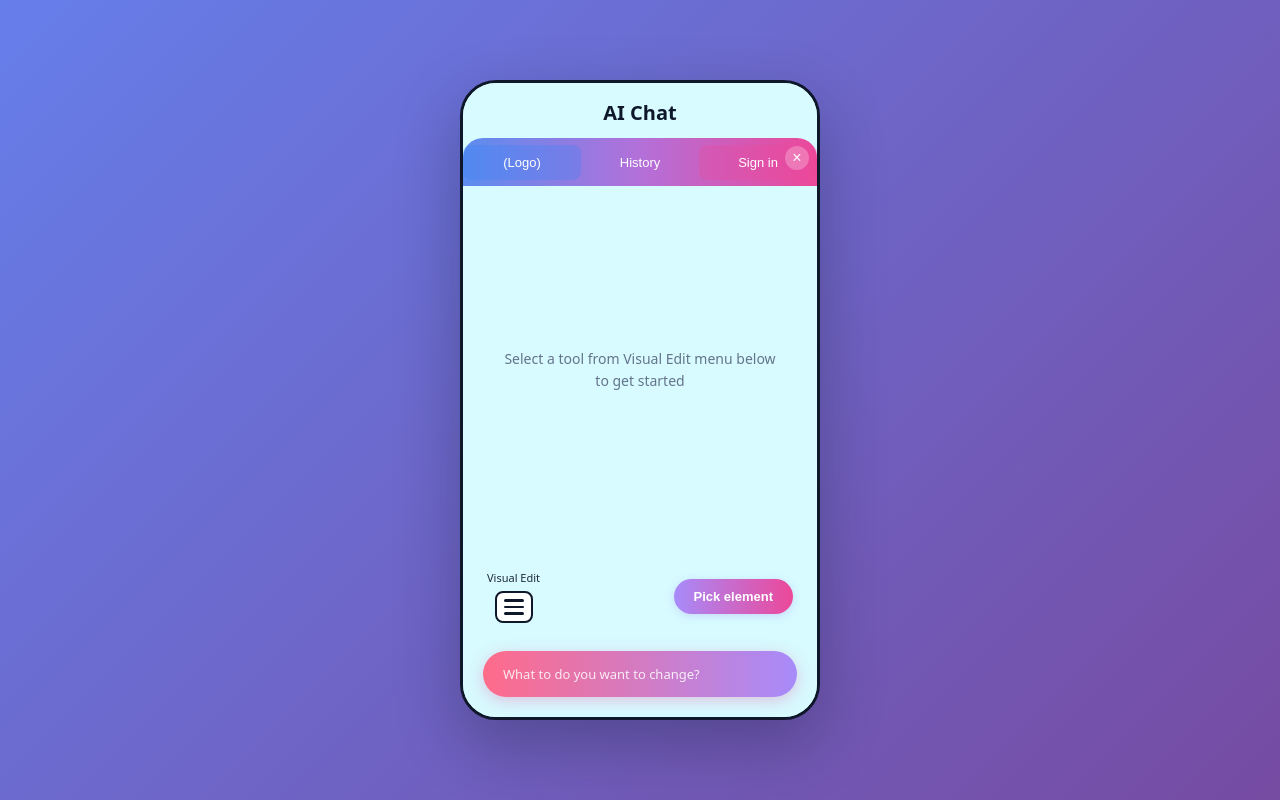
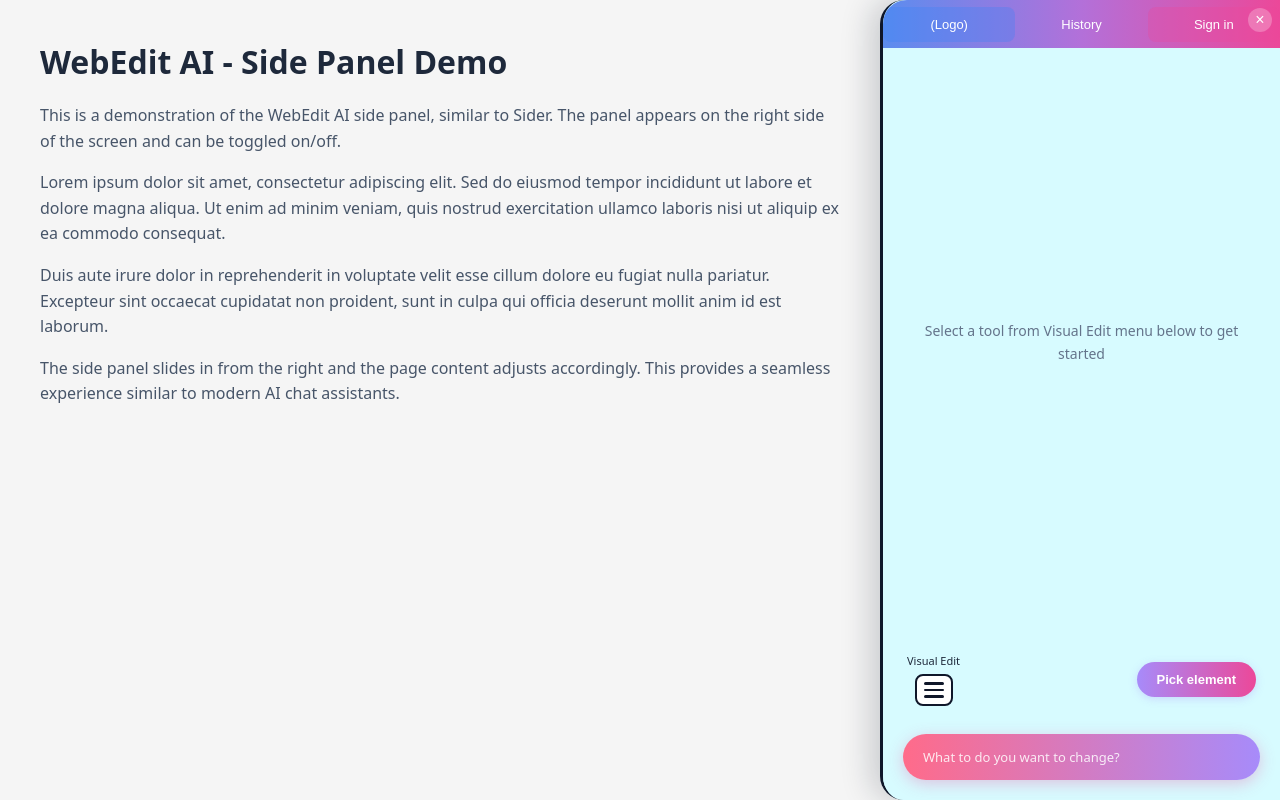
Before and after one commit to yairaicreator/thetool---webeditai, a browser extension: page test-ui.html in a window 1280 px wide. Drawn offline with Linux system fonts and the light colour scheme.

Commit message:
Revamp WebEdit AI chat panel to a side panel design, enhancing usability with a fixed position and improved layout. Remove title section, adjust styles for better integration with page content, and implement toggle functionality for seamless user interaction.

```diff
--- a/contentScript.js
+++ b/contentScript.js
@@ -26,9 +26,6 @@ function createPanel() {
   panel.id = "webedit-chat-panel";
   panel.className = "hidden";
   panel.innerHTML = `
-    <!-- Title -->
-    <div class="webedit-panel-title">AI Chat</div>
-
     <!-- Header Navigation Bar -->
     <div class="webedit-panel-header">
       <button class="webedit-nav-btn logo-btn" id="webedit-logo-btn">(Logo)</button>
--- a/test-ui.html
+++ b/test-ui.html
@@ -3,7 +3,7 @@
 <head>
   <meta charset="UTF-8">
   <meta name="viewport" content="width=device-width, initial-scale=1.0">
-  <title>AI Chat Panel - UI Design</title>
+  <title>AI Chat Panel - Side Panel Design</title>
   <style>
     * {
       margin: 0;
@@ -13,36 +13,76 @@
 
     body {
       font-family: system-ui, -apple-system, BlinkMacSystemFont, "Segoe UI", sans-serif;
-      background: linear-gradient(135deg, #667eea 0%, #764ba2 100%);
+      background: #f5f5f5;
       min-height: 100vh;
-      display: flex;
-      align-items: center;
-      justify-content: center;
-      padding: 20px;
+      padding: 40px;
+      transition: margin-right 0.3s ease-in-out;
     }
 
-    /* AI Chat Panel */
+    body.panel-open {
+      margin-right: 400px;
+    }
+
+    /* Sample page content */
+    .page-content {
+      max-width: 1200px;
+      margin: 0 auto;
+    }
+
+    .page-content h1 {
+      font-size: 32px;
+      margin-bottom: 20px;
+      color: #1e293b;
+    }
+
+    .page-content p {
+      font-size: 16px;
+      line-height: 1.6;
+      color: #475569;
+      margin-bottom: 16px;
+    }
+
+    .toggle-btn {
+      position: fixed;
+      top: 20px;
+      right: 20px;
+      padding: 12px 24px;
+      background: linear-gradient(90deg, #5b8def, #ec4899);
+      color: white;
+      border: none;
+      border-radius: 8px;
+      font-size: 14px;
+      font-weight: 600;
+      cursor: pointer;
+      z-index: 2147483646;
+      box-shadow: 0 4px 12px rgba(0, 0, 0, 0.1);
+    }
+
+    .toggle-btn:hover {
+      transform: translateY(-2px);
+      box-shadow: 0 6px 16px rgba(0, 0, 0, 0.15);
+    }
+
+    /* AI Chat Panel - Side Panel */
     .chat-panel {
-      width: 360px;
-      height: 640px;
+      position: fixed;
+      top: 0;
+      right: 0;
+      width: 400px;
+      height: 100vh;
       background: #d7fbff;
-      border: 3px solid #0f172a;
-      border-radius: 36px;
-      box-shadow: 0 24px 64px rgba(15, 23, 42, 0.3);
+      border-left: 3px solid #0f172a;
+      border-radius: 24px 0 0 24px;
+      box-shadow: -8px 0 32px rgba(15, 23, 42, 0.2);
       display: flex;
       flex-direction: column;
       overflow: hidden;
-      position: relative;
+      z-index: 2147483647;
+      transition: transform 0.3s ease-in-out;
     }
 
-    /* Title at the Top */
-    .panel-title {
-      text-align: center;
-      font-size: 20px;
-      font-weight: 600;
-      color: #0f172a;
-      padding: 16px 0 12px;
-      background: #d7fbff;
+    .chat-panel.hidden {
+      transform: translateX(100%);
     }
 
     /* Header Navigation Bar */
@@ -52,7 +92,7 @@
       justify-content: space-around;
       padding: 0;
       background: linear-gradient(90deg, #5b8def 0%, #b370d9 50%, #ec4899 100%);
-      border-radius: 20px 20px 0 0;
+      border-radius: 24px 0 0 0;
       position: relative;
       height: 48px;
     }
@@ -113,6 +153,7 @@
       justify-content: center;
       padding: 20px;
       background: #d7fbff;
+      overflow-y: auto;
     }
 
     .chat-placeholder {
@@ -273,17 +314,27 @@
     }
   </style>
 </head>
-<body>
-  <div class="chat-panel">
-    <!-- Title -->
-    <div class="panel-title">AI Chat</div>
+<body class="panel-open">
+  <!-- Toggle Button -->
+  <button class="toggle-btn" onclick="togglePanel()">Toggle Panel</button>
 
+  <!-- Sample Page Content -->
+  <div class="page-content">
+    <h1>WebEdit AI - Side Panel Demo</h1>
+    <p>This is a demonstration of the WebEdit AI side panel, similar to Sider. The panel appears on the right side of the screen and can be toggled on/off.</p>
+    <p>Lorem ipsum dolor sit amet, consectetur adipiscing elit. Sed do eiusmod tempor incididunt ut labore et dolore magna aliqua. Ut enim ad minim veniam, quis nostrud exercitation ullamco laboris nisi ut aliquip ex ea commodo consequat.</p>
+    <p>Duis aute irure dolor in reprehenderit in voluptate velit esse cillum dolore eu fugiat nulla pariatur. Excepteur sint occaecat cupidatat non proident, sunt in culpa qui officia deserunt mollit anim id est laborum.</p>
+    <p>The side panel slides in from the right and the page content adjusts accordingly. This provides a seamless experience similar to modern AI chat assistants.</p>
+  </div>
+
+  <!-- AI Chat Panel -->
+  <div class="chat-panel" id="chatPanel">
     <!-- Header Navigation Bar -->
     <div class="panel-header">
       <button class="nav-btn logo-btn">(Logo)</button>
       <button class="nav-btn history-btn">History</button>
       <button class="nav-btn signin-btn">Sign in</button>
-      <button class="close-btn">×</button>
+      <button class="close-btn" onclick="togglePanel()">×</button>
     </div>
 
     <!-- Main Content Area -->
@@ -297,13 +348,13 @@
     <div class="bottom-controls">
       <div class="visual-edit">
         <span class="tool-label">Visual Edit</span>
-        <button class="hamburger-btn">
+        <button class="hamburger-btn" id="hamburgerBtn">
           <span></span>
           <span></span>
           <span></span>
         </button>
         <!-- Tools dropdown menu -->
-        <div class="tools-menu">
+        <div class="tools-menu" id="toolsMenu">
           <button class="tool-option" data-tool="add">Add</button>
           <button class="tool-option active" data-tool="remove">Remove/hide</button>
           <button class="tool-option" data-tool="customize">Customize</button>
@@ -323,9 +374,18 @@
   </div>
 
   <script>
+    // Toggle panel visibility
+    function togglePanel() {
+      const panel = document.getElementById('chatPanel');
+      const body = document.body;
+
+      panel.classList.toggle('hidden');
+      body.classList.toggle('panel-open');
+    }
+
     // Toggle hamburger menu
-    const hamburgerBtn = document.querySelector('.hamburger-btn');
-    const toolsMenu = document.querySelector('.tools-menu');
+    const hamburgerBtn = document.getElementById('hamburgerBtn');
+    const toolsMenu = document.getElementById('toolsMenu');
 
     hamburgerBtn.addEventListener('click', (e) => {
       e.stopPropagation();
@@ -346,7 +406,7 @@
         toolOptions.forEach(b => b.classList.remove('active'));
         btn.classList.add('active');
         toolsMenu.classList.remove('visible');
-        alert('Selected: ' + btn.textContent);
+        console.log('Selected:', btn.textContent);
       });
     });
 
@@ -354,24 +414,19 @@
     const navButtons = document.querySelectorAll('.nav-btn');
     navButtons.forEach(btn => {
       btn.addEventListener('click', () => {
-        alert(btn.textContent + ' clicked!');
+        console.log(btn.textContent, 'clicked');
       });
     });
 
     const pickBtn = document.querySelector('.pick-btn');
     pickBtn.addEventListener('click', () => {
-      alert('Pick element mode activated!');
-    });
-
-    const closeBtn = document.querySelector('.close-btn');
-    closeBtn.addEventListener('click', () => {
-      alert('Close panel');
+      console.log('Pick element mode activated');
     });
 
     const chatInput = document.querySelector('.chat-input');
     chatInput.addEventListener('keypress', (e) => {
       if (e.key === 'Enter') {
-        alert('You entered: ' + chatInput.value);
+        console.log('You entered:', chatInput.value);
         chatInput.value = '';
       }
     });
```
Also changed, not shown: panel.css (+14 -28 lines).
